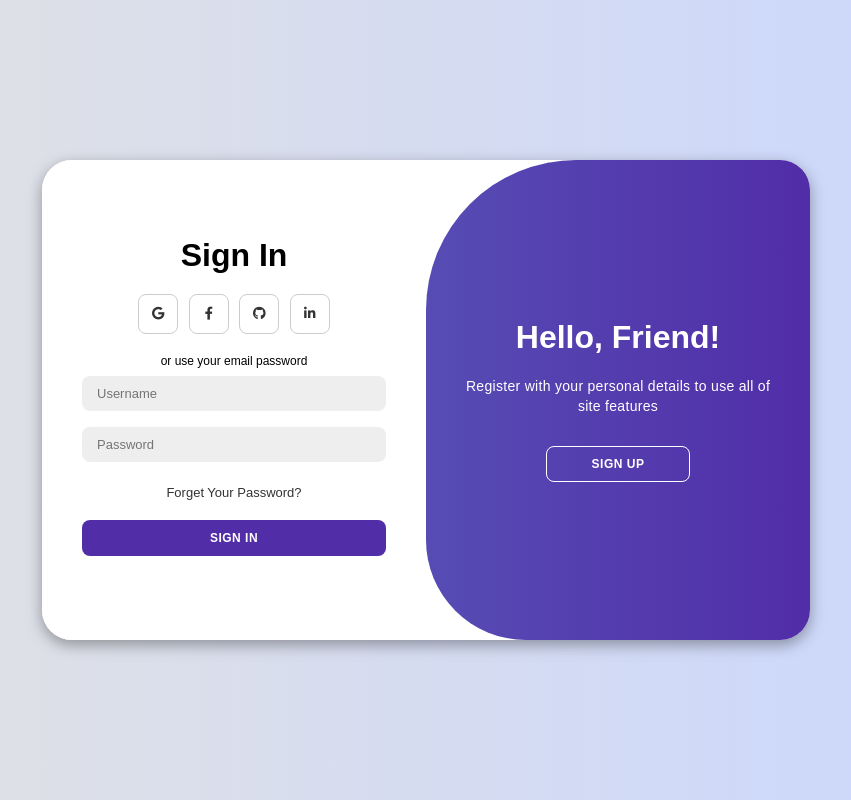
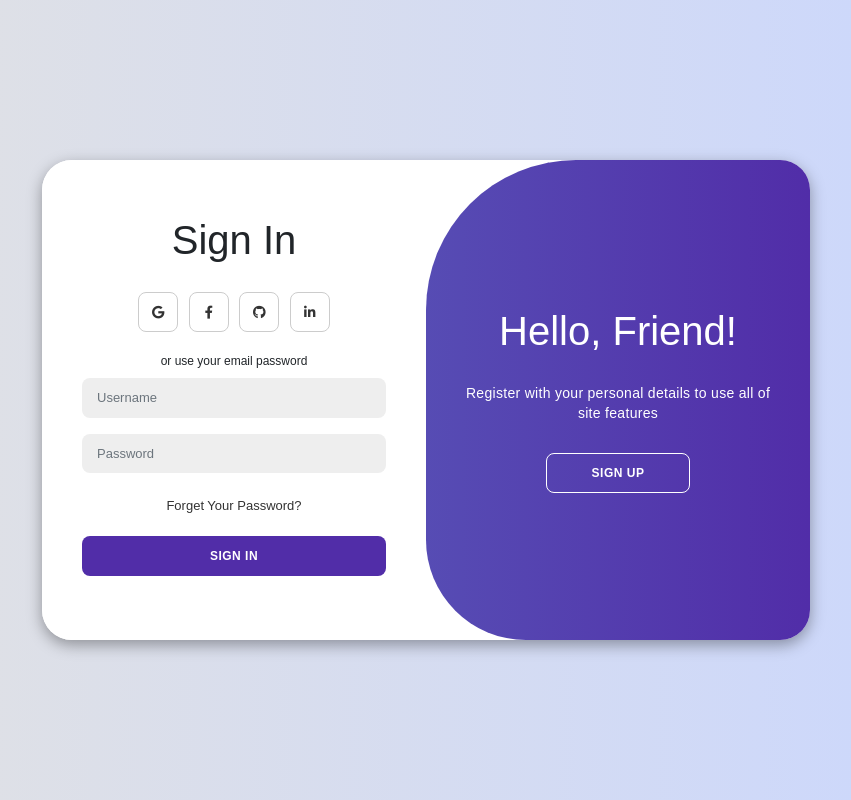
Before and after one commit to bravetiger01/flasker, a Flask app: page /login in a window 1280 px wide. Shown: the whole page, without its empty margins (214-1065 px from the left). Run offline with Flask 3, Linux system fonts and the light colour scheme; some libraries are stand-ins or nearby versions.

Commit message:
minor change

```diff
--- a/templates/login.html
+++ b/templates/login.html
@@ -1,5 +1,3 @@
-
-
 <!DOCTYPE html>
 <html lang="en">
 <head>
@@ -7,6 +5,8 @@
 	<meta name="viewport" content="width=device-width, initial-scale=1.0">
 	<title>Login</title>
 	<link rel="stylesheet" href="https://cdnjs.cloudflare.com/ajax/libs/font-awesome/6.4.2/css/all.min.css">
+	<!-- Bootstrap CSS -->
+    <link href="https://cdn.jsdelivr.net/npm/bootstrap@5.0.2/dist/css/bootstrap.min.css" rel="stylesheet" integrity="sha384-EVSTQN3/azprG1Anm3QDgpJLIm9Nao0Yz1ztcQTwFspd3yD65VohhpuuCOmLASjC" crossorigin="anonymous">
 
 	<link href="{{url_for('static', filename='css/style.css')}}" rel="stylesheet">
 </head>
@@ -14,15 +14,16 @@
 
 
 
-{% for message in get_flashed_messages() %}
+	{% for message in get_flashed_messages() %}
+	<div class="alert alert-warning alert-dismissible fade show" role="alert">
 
-	<div class="alert alert-warning alert-dismissible fade show" role="alert">
-	  {{ message }}
-	  <button type="button" class="btn-close" data-bs-dismiss="alert" aria-label="Close"></button>
-	</div>
+	  	{{ message }}
+	  	<button type="button" class="btn-close" data-bs-dismiss="alert" aria-label="Close"></button>
 
 
-{% endfor %}
+
+	</div>
+	{% endfor %}
 
 
 
@@ -102,6 +103,8 @@
 </div>
 
 <script src="{{url_for('static', filename='js/script.js')}}"></script>
+<!-- Option 1: Bootstrap Bundle with Popper -->
+<script src="https://cdn.jsdelivr.net/npm/bootstrap@5.0.2/dist/js/bootstrap.bundle.min.js" integrity="sha384-MrcW6ZMFYlzcLA8Nl+NtUVF0sA7MsXsP1UyJoMp4YLEuNSfAP+JcXn/tWtIaxVXM" crossorigin="anonymous"></script>
 
 </body>
 </html>
```
